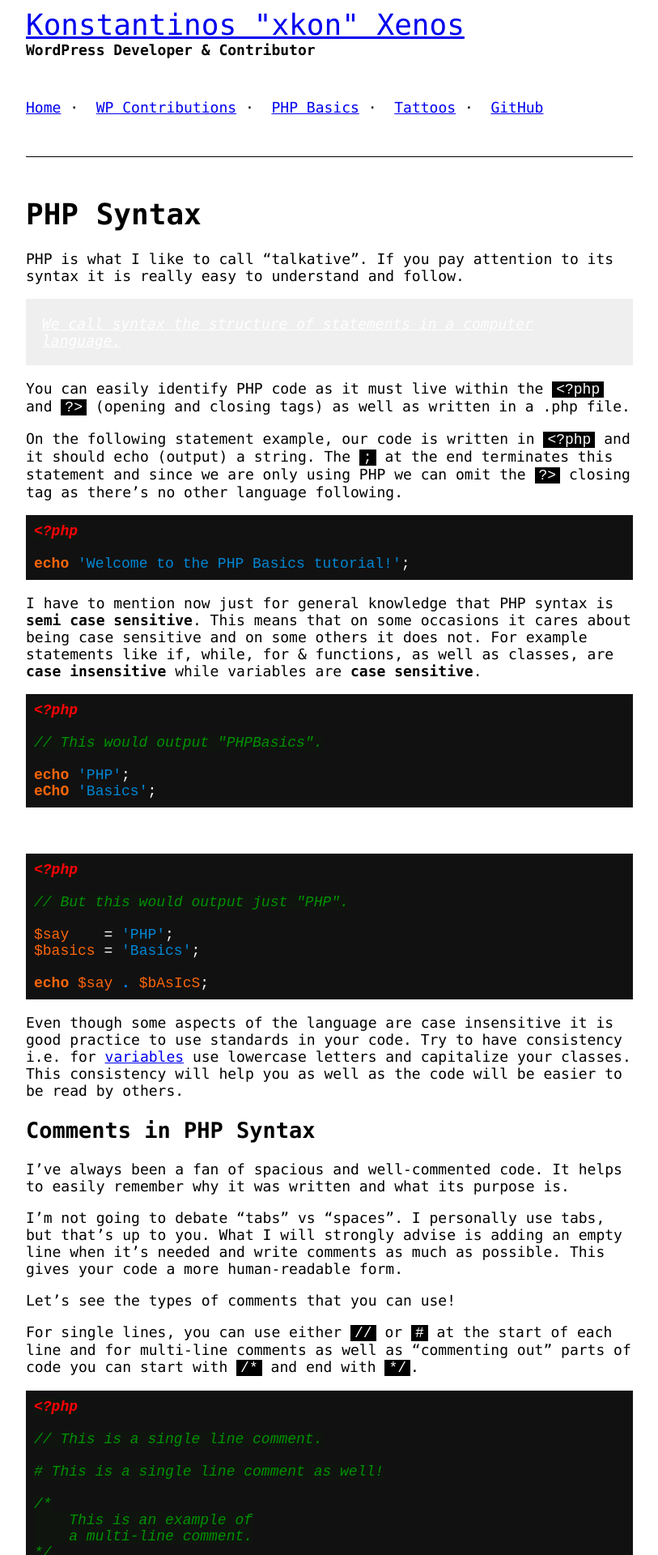
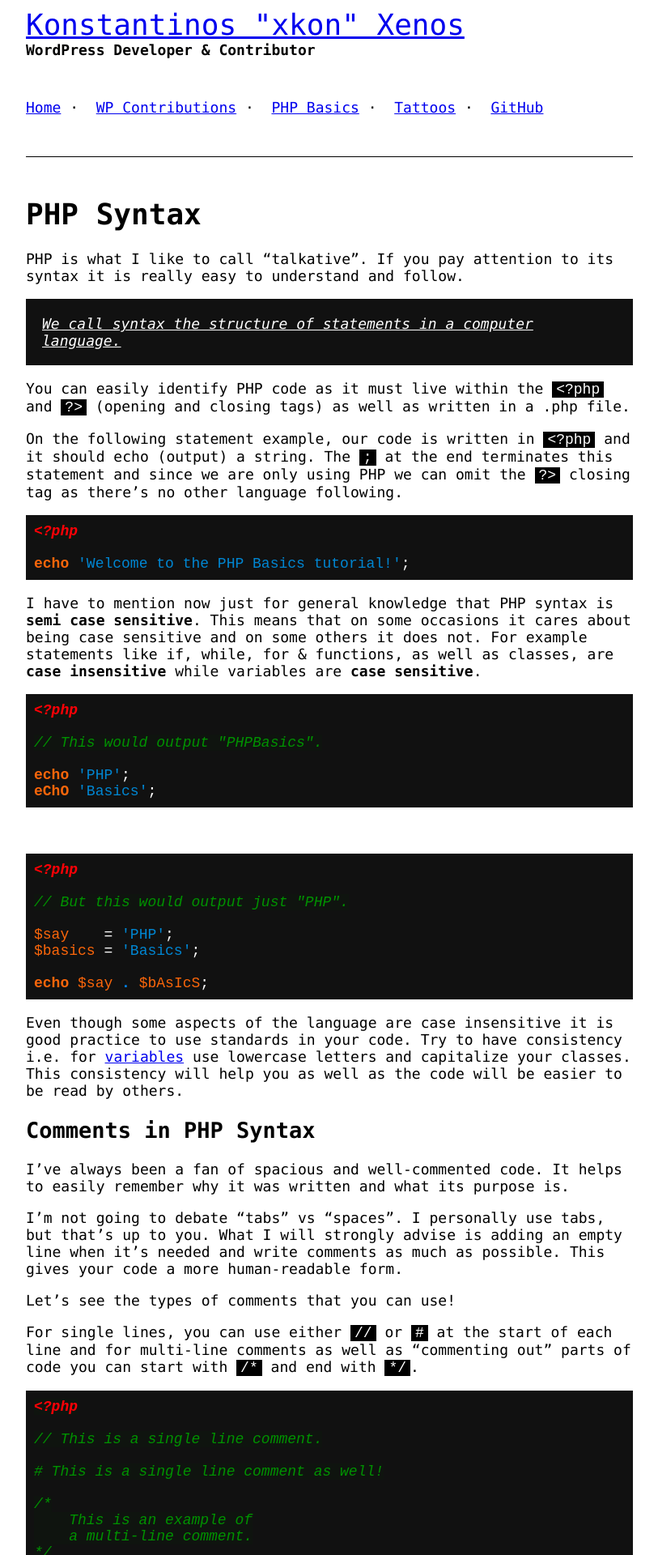
Before and after one commit to mrxkon/mrxkon.github.io, a Jekyll site: the page built from php-basics/php-syntax.md, in a window 1280 px wide. Shown: the top 1920 px of the page at 81% size, without its empty margins (233-1046 px from the left). Built offline with Jekyll 4.4.1, drawn with Linux system fonts in a browser that asks for light colours.

Commit message:
Update header.html

```diff
--- a/_includes/header.html
+++ b/_includes/header.html
@@ -112,7 +112,7 @@
 				margin: 0;
 			}
 			blockquote {
-				background: #1111;
+				background: #111111;
 				color: #ffff;
 				margin: 0;
 				padding: 20px;
```
